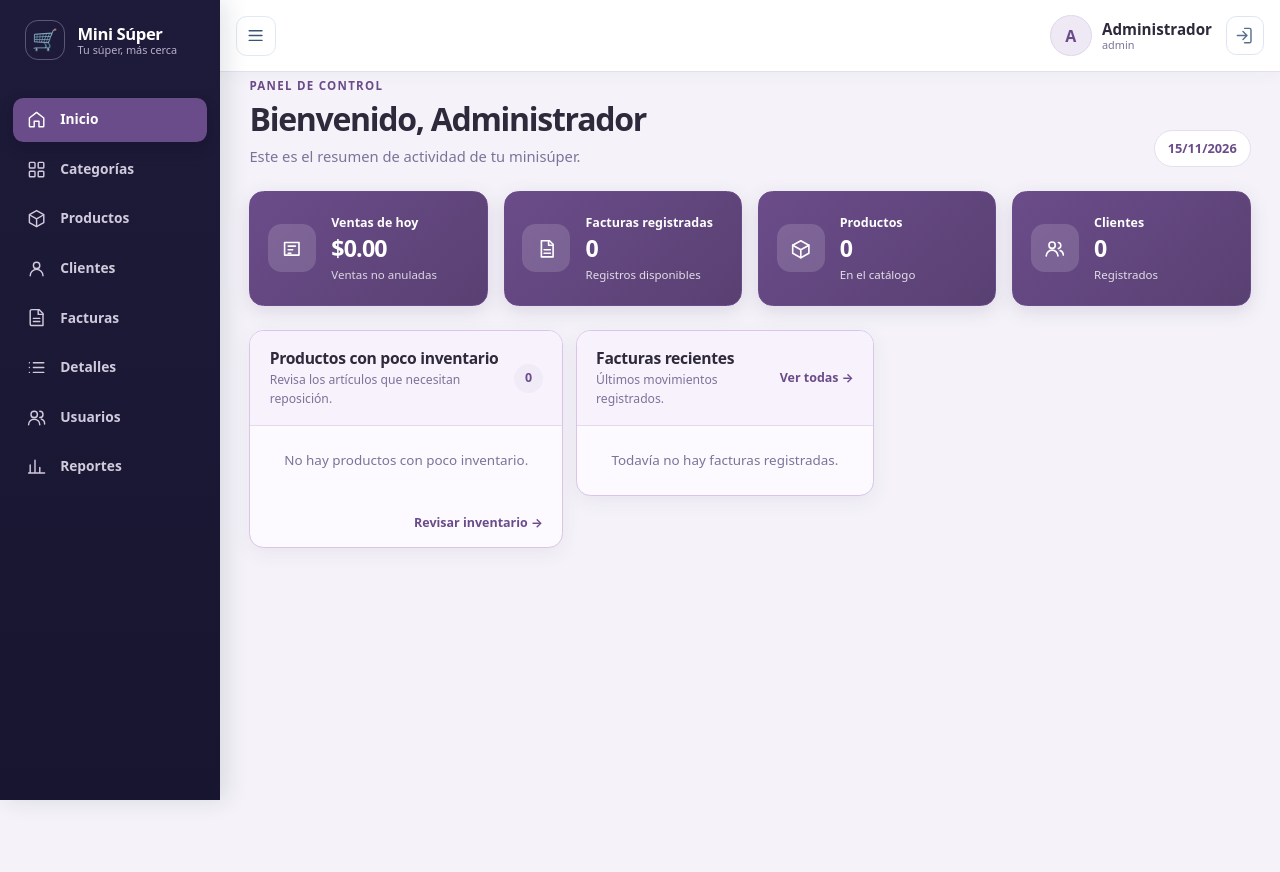
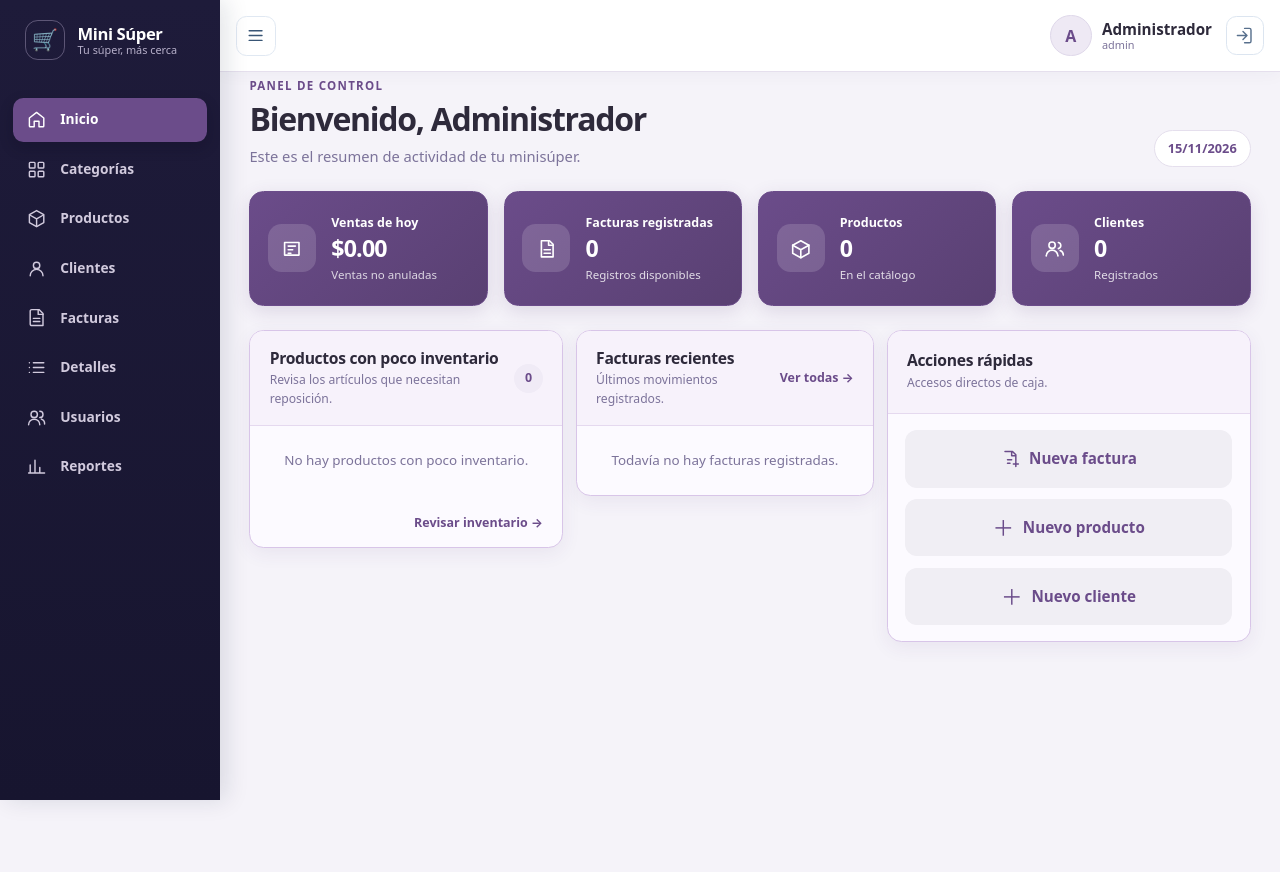
Before and after one commit to gabby-elias/MiniSuper-Hub, a Spring Boot app: page /dashboard in a window 1280 px wide. Run offline with Spring Boot 4, Linux system fonts and the light colour scheme; a user stored in the database is signed in; data that the repository does not hold is empty; some of the project's set-up classes (security, data sources, template engines, error pages and the like) are left out, and stand-ins take their place; some libraries are stand-ins or nearby versions.

Commit message:
rediseñando el dashboard

```diff
--- a/src/main/resources/static/css/dashboard.css
+++ b/src/main/resources/static/css/dashboard.css
@@ -196,6 +196,69 @@ body.app-page.dashboard-page {
     margin: 0.25rem 0 0;
     color: #7C739A;
     font-size: 0.76rem;
+}
+
+.dashboard-quick-actions {
+    display: grid;
+    gap: 0.7rem;
+    padding: 1rem 1.1rem;
+}
+
+.dashboard-quick-action {
+    display: flex;
+    min-height: 3.6rem;
+    align-items: center;
+    justify-content: center;
+    gap: 0.55rem;
+    padding: 0.75rem 1rem;
+    border: 1px solid transparent;
+    border-radius: 0.75rem;
+    background: #f0eef4;
+    color: #2E2A3B;
+    font-size: 0.95rem;
+    font-weight: 650;
+    text-align: center;
+    text-decoration: none;
+    transition: transform 0.16s ease, background-color 0.16s ease, box-shadow 0.16s ease;
+}
+
+.dashboard-quick-action:hover {
+    transform: translateY(-1px);
+    background: #e9e4f0;
+    color: #2E2A3B;
+}
+
+.dashboard-quick-action:focus-visible {
+    outline: 3px solid rgba(107, 76, 138, 0.3);
+    outline-offset: 2px;
+}
+
+.dashboard-quick-action--primary,
+.dashboard-quick-action--primary:hover {
+    background: linear-gradient(140deg, #6B4C8A, #594072);
+    box-shadow: 0 0.3rem 0.75rem rgba(75, 47, 108, 0.15);
+    color: #ffffff;
+}
+
+.dashboard-quick-action--primary:hover {
+    box-shadow: 0 0.45rem 1rem rgba(75, 47, 108, 0.22);
+}
+
+.dashboard-quick-action svg {
+    width: 1.25rem;
+    height: 1.25rem;
+    flex: 0 0 auto;
+    fill: none;
+    stroke: currentColor;
+    stroke-linecap: round;
+    stroke-linejoin: round;
+    stroke-width: 1.8;
+}
+
+.dashboard-quick-action-plus {
+    font-size: 1.35rem;
+    font-weight: 400;
+    line-height: 1;
 }
 
 .dashboard-panel-count {
--- a/src/main/resources/templates/dashboard/index.html
+++ b/src/main/resources/templates/dashboard/index.html
@@ -94,6 +94,29 @@
             </div>
             <p class="dashboard-empty" th:if="${#lists.isEmpty(ultimasFacturas)}">Todavía no hay facturas registradas.</p>
         </article>
+
+        <article class="dashboard-panel dashboard-quick-actions-panel">
+            <header class="dashboard-panel-heading">
+                <div>
+                    <h2>Acciones rápidas</h2>
+                    <p>Accesos directos de caja.</p>
+                </div>
+            </header>
+            <div class="dashboard-quick-actions">
+                <a class="dashboard-quick-action" th:href="@{/facturas/nuevo}">
+                    <svg viewBox="0 0 24 24" aria-hidden="true"><path d="M6 3h9l4 4v7M14 3v5h5M9 13h5M9 17h3M16 18h6M19 15v6"/></svg>
+                    <span>Nueva factura</span>
+                </a>
+                <a class="dashboard-quick-action" th:if="${esAdmin}" th:href="@{/productos/nuevo}">
+                    <span class="dashboard-quick-action-plus" aria-hidden="true">＋</span>
+                    <span>Nuevo producto</span>
+                </a>
+                <a class="dashboard-quick-action" th:if="${esAdmin}" th:href="@{/clientes/nuevo}">
+                    <span class="dashboard-quick-action-plus" aria-hidden="true">＋</span>
+                    <span>Nuevo cliente</span>
+                </a>
+            </div>
+        </article>
     </section>
 </main>
 <th:block th:replace="~{fragments/layout :: scripts}"></th:block>
--- a/src/main/resources/templates/facturas/lista.html
+++ b/src/main/resources/templates/facturas/lista.html
@@ -61,10 +61,8 @@
                         <div class="invoice-row-actions">
                             <a class="btn btn-sm invoice-action-button" th:href="@{/detalles-factura/{id}(id=${factura.id})}" aria-label="Ver factura" title="Ver factura"><svg viewBox="0 0 24 24" aria-hidden="true"><path d="M2.5 12s3.3-6 9.5-6 9.5 6 9.5 6-3.3 6-9.5 6-9.5-6-9.5-6Z"/><circle cx="12" cy="12" r="2.5"/></svg></a>
 
-                            <a th:if="${!factura.anulada}" class="btn btn-sm invoice-action-button" th:href="@{/facturas/editar/{id}(id=${factura.id})}" aria-label="Editar factura" title="Editar factura"><svg viewBox="0 0 24 24" aria-hidden="true"><path d="m15 5 4 4M4 20l4-.8L19.2 8a2.1 2.1 0 0 0-3-3L5 16.2 4 20Z"/></svg></a>
-
-                            <form th:action="@{/facturas/eliminar/{id}(id=${factura.id})}" method="post" data-swal-confirm data-swal-action="delete" data-swal-title="¿Eliminar factura?" data-swal-text="También se eliminarán sus detalles.">
-                                <button class="btn btn-sm invoice-action-button invoice-action-button--delete" type="submit" aria-label="Eliminar factura" title="Eliminar factura"><svg viewBox="0 0 24 24" aria-hidden="true"><path d="M4 7h16M10 11v6m4-6v6M6 7l1 14h10l1-14M9 7V4h6v3"/></svg></button>
+                            <form th:if="${!factura.anulada}" th:action="@{/facturas/anular/{id}(id=${factura.id})}" method="post" data-swal-confirm data-swal-action="delete" data-swal-title="¿Anular factura?" data-swal-text="La factura y sus detalles se conservarán para consulta." data-swal-confirm-text="Sí, anular">
+                                <button class="btn btn-sm invoice-action-button invoice-action-button--void" type="submit" aria-label="Anular factura" title="Anular factura"><svg viewBox="0 0 24 24" aria-hidden="true"><circle cx="12" cy="12" r="9"/><path d="m9 9 6 6m0-6-6 6"/></svg></button>
                             </form>
                         </div>
                     </td>
--- a/src/main/resources/templates/login.html
+++ b/src/main/resources/templates/login.html
@@ -35,7 +35,6 @@
             </div>
             <div class="login-options">
                 <label class="login-remember" for="remember-me"><input id="remember-me" type="checkbox"><span>Mantener sesión iniciada</span></label>
-                <span class="login-forgot">¿Olvidaste tu contraseña?</span>
             </div>
             <button id="login-submit" class="btn btn-primary w-100" type="submit">Iniciar sesión</button>
         </form>
```
Also changed, not shown: src/main/resources/templates/facturas/detalle.html (+1 -30 lines).
